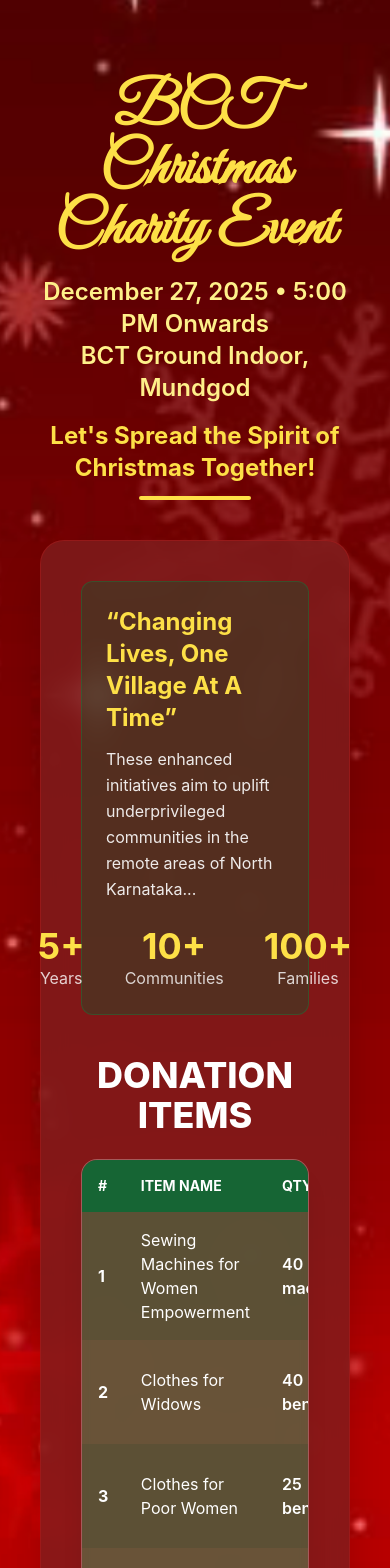
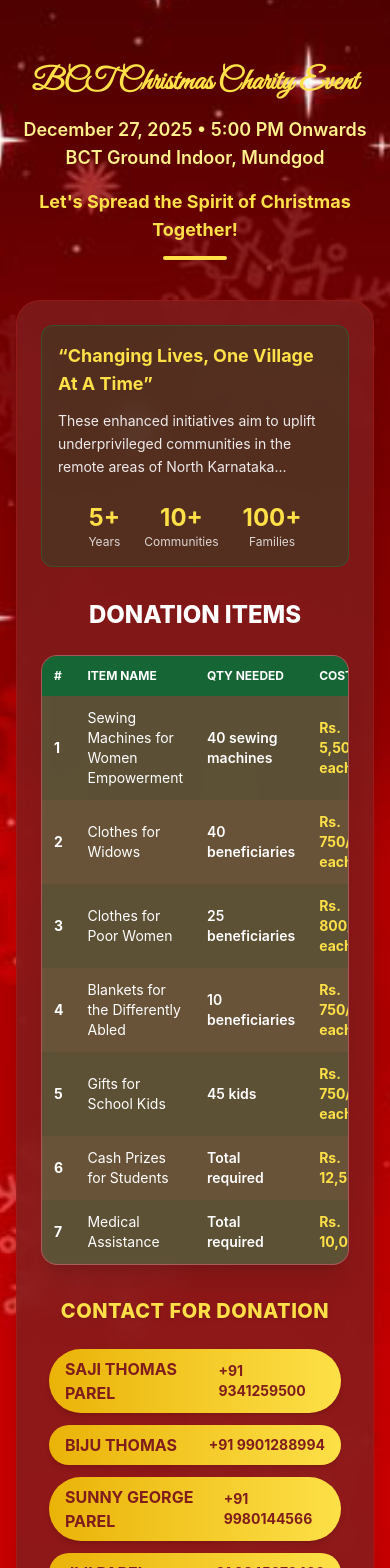
Before and after one commit to Brunda031003/bethesda-charitable-trust, a React (Create React App) app: page /donate in a window 390 px wide. Shown: the top 1568 px of the page. Built offline with nearby package versions, Linux system fonts and the light colour scheme.

Commit message:
Made donation page responsive

```diff
--- a/src/components/Hero.jsx
+++ b/src/components/Hero.jsx
@@ -49,7 +49,7 @@ const Hero = () => {
             onClick={() => navigate('/donate')}
             className="bg-yellow-400 text-red-900 px-10 py-4 rounded-full font-bold text-lg hover:bg-yellow-300 transition-all transform hover:scale-105 shadow-xl"
           >
-            DONATE NOW
+            Know More
           </button>
         </div>
       </div>
--- a/src/pages/DonatePage.jsx
+++ b/src/pages/DonatePage.jsx
@@ -18,10 +18,10 @@ const DonatePage = () => {
 
   return (
     <div
-      className="min-h-screen text-white p-10 bg-cover bg-center bg-no-repeat"
+      className="min-h-screen text-white px-4 py-6 md:px-10 md:py-10 bg-cover bg-center bg-no-repeat"
       style={{
         backgroundImage:
-          "url('images/background.png",
+          "url('images/background.png')",
       }}
     >
       <style>{headingFont}</style>
@@ -33,71 +33,71 @@ const DonatePage = () => {
           {/* TEXT */}
           <div>
             <h1
-              className="text-6xl font-extrabold text-yellow-300"
+              className="text-3xl sm:text-5xl md:text-6xl font-extrabold text-yellow-300"
               style={{ fontFamily: "Great Vibes, cursive" }}
             >
               BCT Christmas Charity Event
             </h1>
 
-            <p className="text-2xl font-semibold text-yellow-200 mt-4">
+            <p className="text-lg sm:text-xl md:text-2xl font-semibold text-yellow-200 mt-4">
               December 27, 2025 • 5:00 PM Onwards <br />
               BCT Ground Indoor, Mundgod
             </p>
 
-            <h4 className="text-2xl font-bold text-yellow-300 pt-4">
+            <h4 className="text-lg sm:text-xl md:text-2xl font-bold text-yellow-300 pt-4">
               Let's Spread the Spirit of Christmas Together!
             </h4>
 
-            <div className="w-28 h-1 bg-yellow-300 mx-auto rounded-full mt-3"></div>
+            <div className="w-16 sm:w-20 h-1 bg-yellow-300 mx-auto rounded-full mt-3"></div>
           </div>
         </div>
       </div>
 
       {/* RED CARD WRAPPER */}
-      <div className="max-w-5xl mx-auto bg-red-900/80 backdrop-blur-md rounded-3xl p-10 shadow-2xl border border-red-700/40">
+      <div className="max-w-5xl mx-auto bg-red-900/80 backdrop-blur-md rounded-3xl p-6 md:p-10 shadow-2xl border border-red-700/40">
 
         {/* QUOTE CARD */}
-        <div className="bg-green-900/40 p-6 rounded-xl mb-10 border border-green-700/40">
-          <h3 className="text-2xl font-bold text-yellow-300">
+        <div className="bg-green-900/40 p-4 md:p-6 rounded-xl mb-8 border border-green-700/40">
+          <h3 className="text-lg sm:text-xl md:text-2xl font-bold text-yellow-300">
             “Changing Lives, One Village At A Time”
           </h3>
 
-          <p className="text-white/90 mt-3 leading-relaxed">
+          <p className="text-sm sm:text-base text-white/90 mt-3 leading-relaxed">
             These enhanced initiatives aim to uplift underprivileged communities
             in the remote areas of North Karnataka...
           </p>
 
           {/* STATS */}
-          <div className="flex justify-center gap-10 mt-6">
+          <div className="flex justify-center gap-6 sm:gap-10 mt-6 text-xs sm:text-base">
             <div className="text-center">
-              <p className="text-4xl font-bold text-yellow-300">5+</p>
+              <p className="text-2xl sm:text-4xl font-bold text-yellow-300">5+</p>
               <p className="text-white/80">Years</p>
             </div>
             <div className="text-center">
-              <p className="text-4xl font-bold text-yellow-300">10+</p>
+              <p className="text-2xl sm:text-4xl font-bold text-yellow-300">10+</p>
               <p className="text-white/80">Communities</p>
             </div>
             <div className="text-center">
-              <p className="text-4xl font-bold text-yellow-300">100+</p>
+              <p className="text-2xl sm:text-4xl font-bold text-yellow-300">100+</p>
               <p className="text-white/80">Families</p>
             </div>
           </div>
         </div>
 
         {/* DONATION TABLE */}
-        <h2 className="text-4xl font-extrabold mb-6 text-center">
+        <h2 className="text-2xl sm:text-3xl md:text-4xl font-extrabold mb-6 text-center">
           DONATION ITEMS
         </h2>
 
         <div className="bg-white/10 backdrop-blur-sm rounded-2xl shadow-xl overflow-hidden border border-white/20">
           <div className="overflow-x-auto">
-            <table className="w-full text-left">
-              <thead className="bg-green-800 text-white uppercase text-sm">
+            <table className="w-full text-left text-sm sm:text-base">
+              <thead className="bg-green-800 text-white uppercase text-xs sm:text-sm">
                 <tr>
-                  <th className="p-4">#</th>
-                  <th className="p-4">Item Name</th>
-                  <th className="p-4">Qty Needed</th>
-                  <th className="p-4">Cost</th>
+                  <th className="p-3 sm:p-4">#</th>
+                  <th className="p-3 sm:p-4">Item Name</th>
+                  <th className="p-3 sm:p-4">Qty Needed</th>
+                  <th className="p-3 sm:p-4">Cost</th>
                 </tr>
               </thead>
 
@@ -111,10 +111,10 @@ const DonatePage = () => {
                         : "bg-green-600/30 text-white"
                     }
                   >
-                    <td className="p-4 font-bold">{item.id}</td>
-                    <td className="p-4">{item.name}</td>
-                    <td className="p-4 font-semibold">{item.qty}</td>
-                    <td className="p-4 font-bold text-yellow-300">{item.cost}</td>
+                    <td className="p-3 sm:p-4 font-bold">{item.id}</td>
+                    <td className="p-3 sm:p-4">{item.name}</td>
+                    <td className="p-3 sm:p-4 font-semibold">{item.qty}</td>
+                    <td className="p-3 sm:p-4 font-bold text-yellow-300">{item.cost}</td>
                   </tr>
                 ))}
               </tbody>
@@ -122,12 +122,12 @@ const DonatePage = () => {
           </div>
         </div>
                 {/* CONTACTS FOR DONATION */}
-        <div className="mt-12">
-          <h2 className="text-3xl font-extrabold text-center text-yellow-300 mb-6 tracking-wide drop-shadow">
+        <div className="mt-8 sm:mt-12">
+          <h2 className="text-xl sm:text-2xl md:text-3xl font-extrabold text-center text-yellow-300 mb-6 tracking-wide drop-shadow">
             CONTACT FOR DONATION
           </h2>
 
-          <div className="grid grid-cols-1 sm:grid-cols-2 gap-4 px-4">
+          <div className="grid grid-cols-1 sm:grid-cols-2 gap-3 sm:gap-4 px-2 sm:px-4">
             {[
               { name: 'SAJI THOMAS PAREL', phone: '+91 9341259500' },
               { name: 'BIJU THOMAS', phone: '+91 9901288994' },
@@ -140,12 +140,12 @@ const DonatePage = () => {
             ].map((person, index) => (
               <div
                 key={index}
-                className="px-6 py-3 rounded-full bg-gradient-to-r from-yellow-500 to-yellow-300
+                className="px-4 py-2 rounded-full bg-gradient-to-r from-yellow-500 to-yellow-300
                           text-red-900 font-bold shadow-md hover:shadow-xl transition-all
                           flex items-center justify-between transform hover:scale-[1.03]"
               >
-                <span className="text-lg">{person.name}</span>
-                <span className="text-md">{person.phone}</span>
+                <span className="text-base sm:text-lg">{person.name}</span>
+                <span className="text-sm sm:text-md">{person.phone}</span>
               </div>
             ))}
           </div>
```
